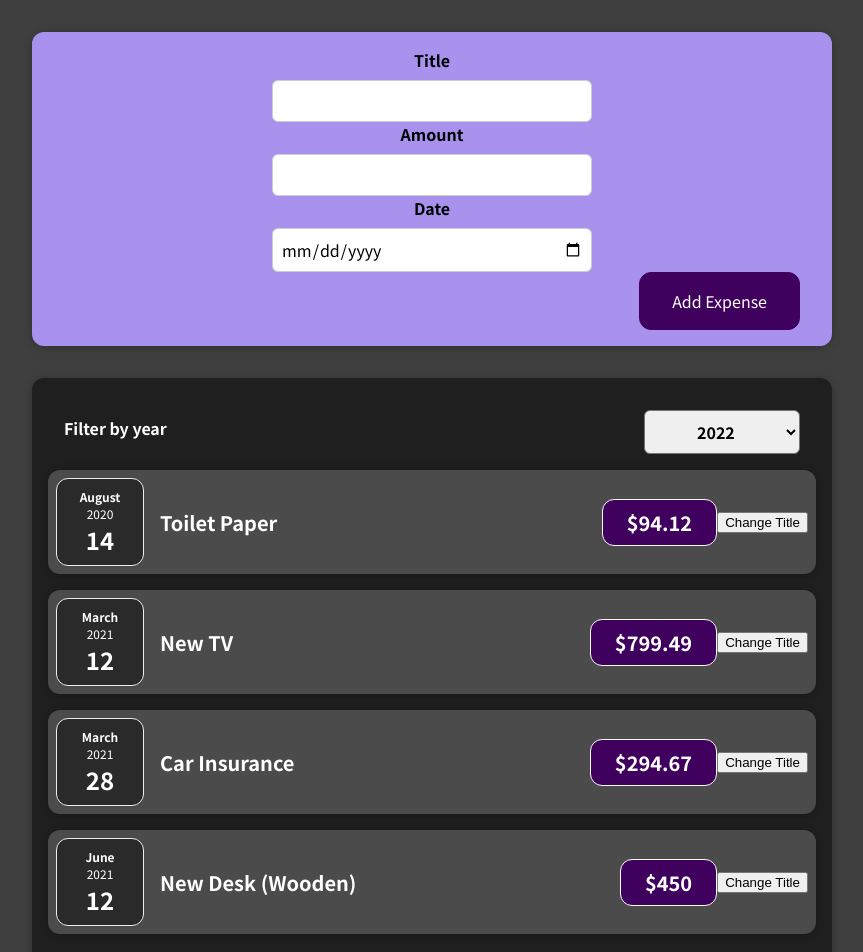
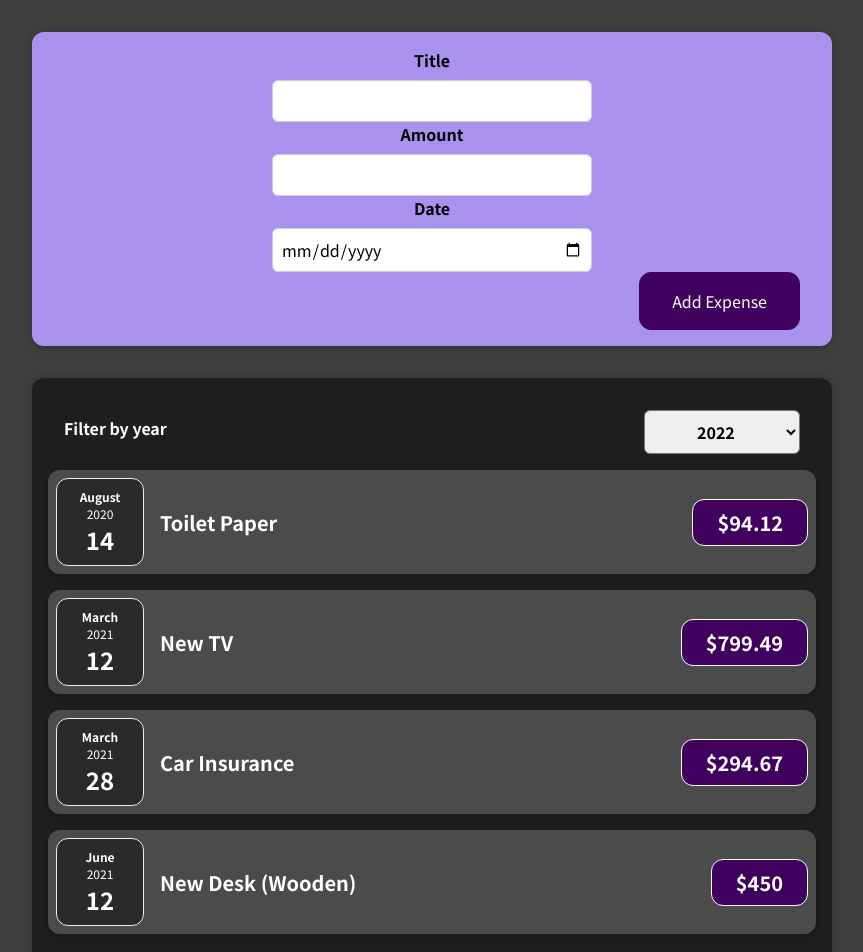
Before and after one commit to KenjiEmura/React, a React (Create React App) app in the folder dummy-app/: page / in a window 1280 px wide. Shown: the top 952 px of the page, without its empty margins (208-1071 px from the left). Built offline with nearby package versions, Linux system fonts and the light colour scheme.

Commit message:
User can now add expenses, fixed minor bug

```diff
--- a/dummy-app/src/App.js
+++ b/dummy-app/src/App.js
@@ -3,8 +3,7 @@ import React, { useState } from "react";
 import Expenses from "./components/Expenses/Expenses";
 import NewExpense from "./components/NewExpense/NewExpense";
 
-const App = () => {
-  const [expenses, setExpenses] = useState([
+const DUMMY_EXPENSES = [
   {
     id: "e1",
     title: "Toilet Paper",
@@ -24,12 +23,14 @@ const App = () => {
     amount: 450,
     date: new Date(2021, 5, 12),
   },
-  ]);
+];
+
+const App = () => {
+  const [expenses, setExpenses] = useState(DUMMY_EXPENSES);
 
   const addExpenseHandler = (expense) => {
-    console.log(expense);
-    setExpenses((prevState) => {
-      prevState.unshift(expense);
+    setExpenses((prevExpenses) => {
+      return [expense, ...prevExpenses];
     });
   };
 
--- a/dummy-app/src/components/Expenses/ExpenseItem.js
+++ b/dummy-app/src/components/Expenses/ExpenseItem.js
@@ -1,4 +1,4 @@
-import React, { useState } from "react";
+import React from "react";
 
 import Card from "../UI/Card";
 import ExpenseDate from "./ExpenseDate";
@@ -6,20 +6,13 @@ import ExpenseDate from "./ExpenseDate";
 import "./ExpenseItem.css";
 
 const ExpenseItem = (props) => {
-  const [title, setTitle] = useState(props.title);
-  const clickHandler = () => {
-    setTitle("Updated!!!!");
-    console.log(title);
-  };
-
   return (
     <Card className="expense-item">
       <ExpenseDate date={props.date} />
       <div className="expense-item__description">
-        <h2>{title}</h2>
+        <h2>{props.title}</h2>
         <div className="expense-item__price">${props.amount}</div>
       </div>
-      <button onClick={clickHandler}>Change Title</button>
     </Card>
   );
 };
--- a/dummy-app/src/components/Expenses/Expenses.js
+++ b/dummy-app/src/components/Expenses/Expenses.js
@@ -18,26 +18,13 @@ const Expenses = (props) => {
           selectedYear={year}
           onChangeFilter={filterChangeHandler}
         />
-        <ExpenseItem
-          title={props.items[0].title}
-          date={props.items[0].date}
-          amount={props.items[0].amount}
-        />
-        <ExpenseItem
-          title={props.items[1].title}
-          date={props.items[1].date}
-          amount={props.items[1].amount}
-        />
-        <ExpenseItem
-          title={props.items[2].title}
-          date={props.items[2].date}
-          amount={props.items[2].amount}
-        />
-        <ExpenseItem
-          title={props.items[3].title}
-          date={props.items[3].date}
-          amount={props.items[3].amount}
-        />
+        {props.items.map((expense) => (
+          <ExpenseItem
+            title={expense.title}
+            date={expense.date}
+            amount={expense.amount}
+          />
+        ))}
       </Card>
     </div>
   );
--- a/dummy-app/src/components/NewExpense/ExpenseForm.js
+++ b/dummy-app/src/components/NewExpense/ExpenseForm.js
@@ -48,9 +48,9 @@ const ExpenseForm = (props) => {
   const submitHandler = (e) => {
     e.preventDefault();
     const expenseData = {
-      enteredTitle: enteredtitle,
-      enteredAmount: enteredAmount,
-      enteredDate: new Date(enteredDate),
+      title: enteredtitle,
+      amount: enteredAmount,
+      date: new Date(enteredDate),
     };
 
     props.onSaveExpenseData(expenseData);
```
Lines whose indentation alone changed are shown as unchanged.
